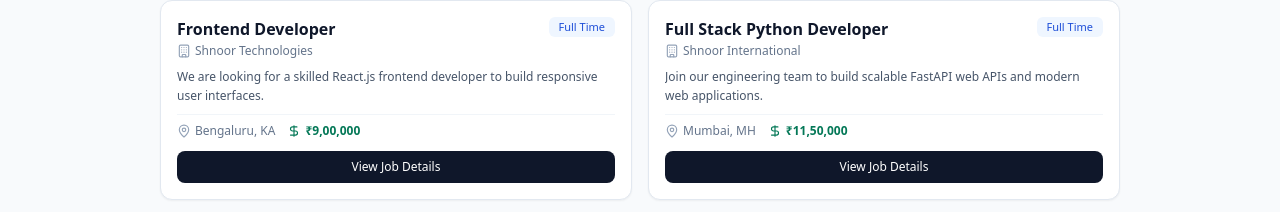
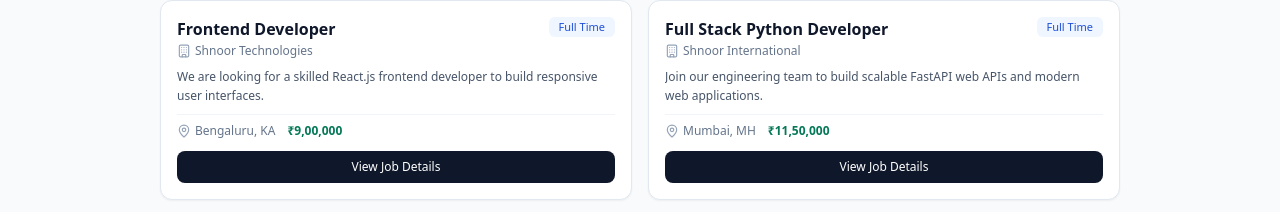
Before and after one commit to laibatajshaik/job-portal-frontend, a React (Vite) app: page / in a window 1280 px wide. Shown: the part 517-729 px from the top of the page. Built offline with nearby package versions, Linux system fonts and the light colour scheme; no server answers.

Commit message:
Remove green dollar icon next to Indian Rupee salary

```diff
--- a/src/components/JobCard.jsx
+++ b/src/components/JobCard.jsx
@@ -1,5 +1,5 @@
 import { Link } from 'react-router-dom'
-import { MapPin, DollarSign, Building } from 'lucide-react'
+import { MapPin, Building } from 'lucide-react'
 
 function JobCard({ job }) {
   const companyName = job.company_name || 'Demo Company'
@@ -45,9 +45,8 @@
             <span>{job.location || 'Remote'}</span>
           </div>
 
-          <div className="flex items-center gap-1 text-emerald-700 font-semibold">
-            <DollarSign className="w-3.5 h-3.5" />
-            <span>{job.salary || '₹90,000'}</span>
+          <div className="text-emerald-700 font-bold">
+            <span>{job.salary || '₹9,00,000'}</span>
           </div>
         </div>
       </div>
--- a/src/pages/JobDetails.jsx
+++ b/src/pages/JobDetails.jsx
@@ -3,7 +3,7 @@
 import api from '../api/axios'
 import Loader from '../components/Loader'
 import { AuthContext } from '../context/AuthContext'
-import { MapPin, DollarSign, Building, Briefcase, ArrowLeft, CheckCircle2 } from 'lucide-react'
+import { MapPin, Building, Briefcase, ArrowLeft, CheckCircle2 } from 'lucide-react'
 
 const defaultDemoJobs = [
   {
```
Also changed, not shown: 3 other files (tests, documents, lock files or other folders).
